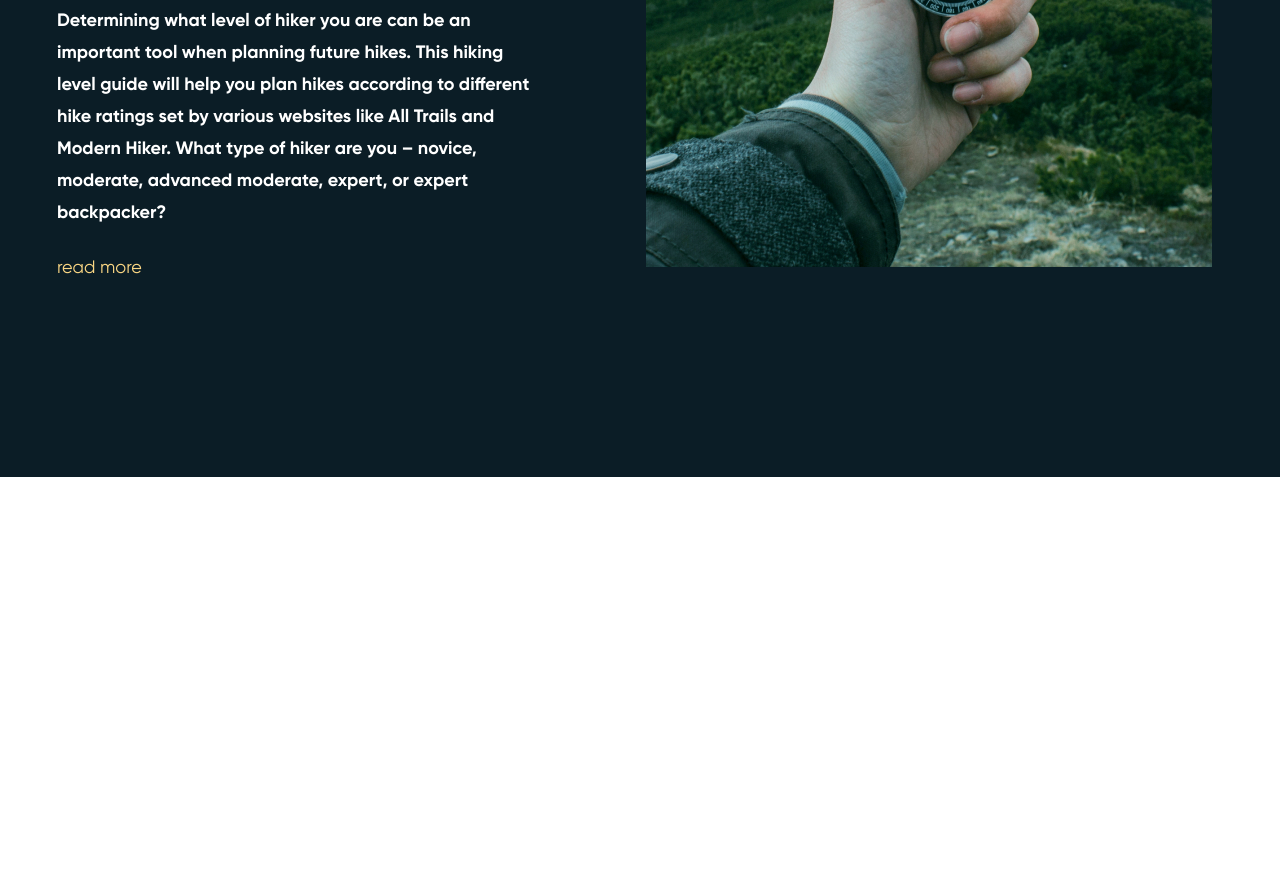
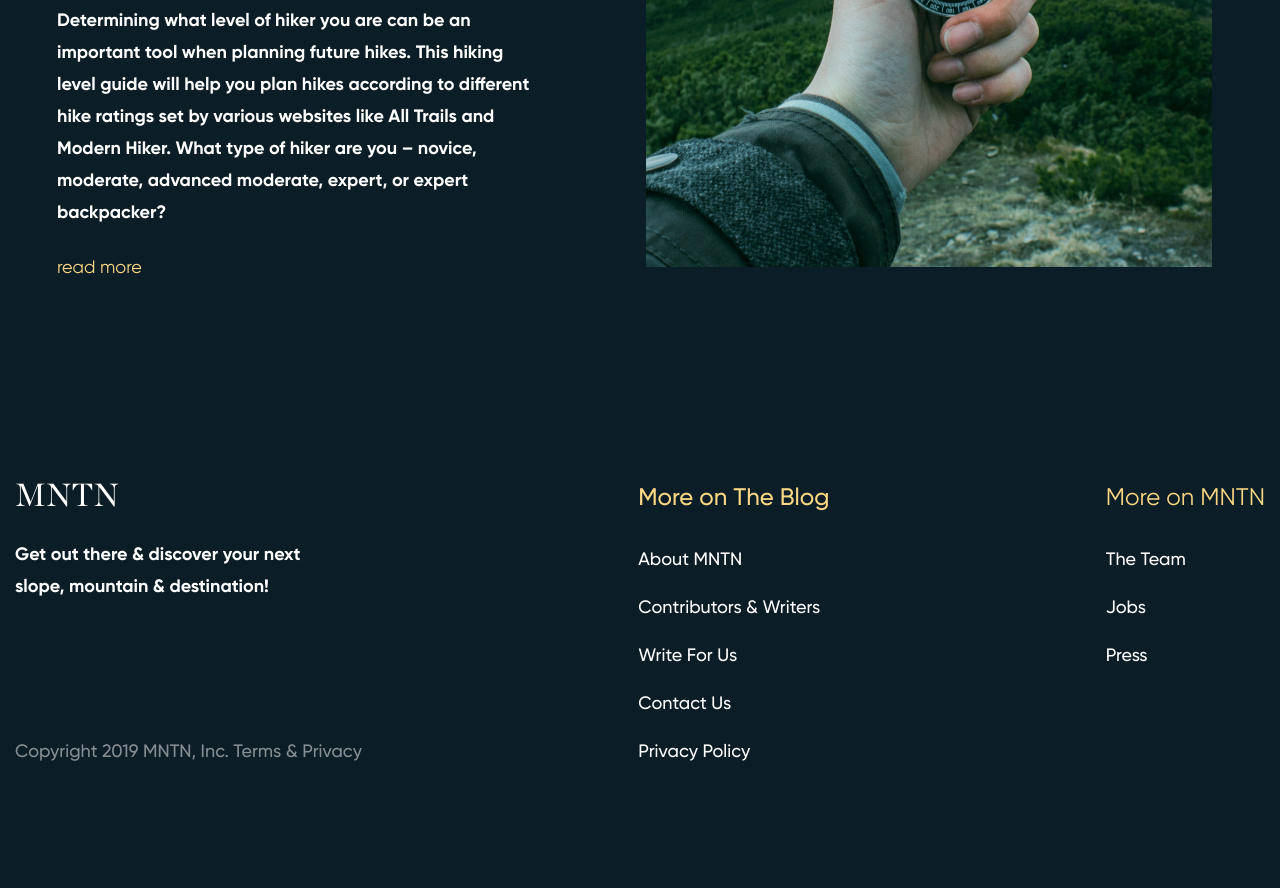
Before and after one commit to aytmamatov/MNTN, a plain HTML site: page index.html in a window 1280 px wide. Shown: the part 3077-3965 px from the top of the page. Before the commit the page ends 3554 px from the top, so only its background shows below. Drawn offline with nearby package versions, Linux system fonts and the light colour scheme; files that its build step writes are made by us from their sources.

Commit message:
Added footer.

```diff
--- a/index.html
+++ b/index.html
@@ -12,7 +12,7 @@
       <header class="header">
         <div class="container header--bg">
           <div class="header__top container--flex">
-            <div class="header__logo">MNTN</div>
+            <div class="base-logo">MNTN</div>
             <div class="header__nav">
               <a href="#" class="header__link header__text">Equipment</a>
               <a href="#" class="header__link header__text">About us</a>
@@ -124,6 +124,32 @@
           </div>
         </div>
       </section>
+
+      <footer class="footer">
+        <div class="footer__wrap">
+          <div class="footer__inner">
+            <div class="footer__info">
+              <p class="base-logo">MNTN</p>
+              <span class="footer__text">Get out there & discover your next slope, mountain & destination!</span>
+            </div>
+            <p class="footer__right">Copyright 2019 MNTN, Inc. Terms & Privacy</p>
+          </div>
+          <nav class="footer__nav">
+            <a href="#" class="footer__link footer__link--main">More on The Blog</a>
+            <a href="#" class="footer__link">About MNTN</a>
+            <a href="#" class="footer__link">Contributors & Writers</a>
+            <a href="#" class="footer__link">Write For Us</a>
+            <a href="#" class="footer__link">Contact Us</a>
+            <a href="#" class="footer__link">Privacy Policy</a>
+          </nav>
+          <nav class="footer__nav">
+            <a href="#" class="footer__link--main">More on MNTN</a>
+            <a href="#" class="footer__link">The Team</a>
+            <a href="#" class="footer__link">Jobs</a>
+            <a href="#" class="footer__link">Press</a>
+          </nav>
+        </div>
+      </footer>
     </div>
   </body>
 </html>
--- a/sass/base/_index.sass
+++ b/sass/base/_index.sass
@@ -9,3 +9,11 @@ body
     display: flex
     justify-content: space-between
     align-items: center
+
+.base
+  &-logo
+    font-family: var(--font-chronicle)
+    font-size: 32px
+    line-height: 1.2
+    letter-spacing: 0.01em
+    text-transform: capitalize
--- a/sass/base/_vars.sass
+++ b/sass/base/_vars.sass
@@ -10,3 +10,4 @@
   --lg-width: 960px
   --xl-width: 1140px
   --xxl-width: 1320px
+  --xxl-section-size: 1462px
--- a/sass/components/_card.sass
+++ b/sass/components/_card.sass
@@ -3,7 +3,7 @@
   padding: 200px 0
   margin-top: -260px
 
-  &:before
+  &::before
     content: ''
     position: absolute
     top: 0
@@ -17,7 +17,7 @@
 
 .card
   position: relative
-  max-width: 1462px
+  max-width: var(--xxl-section-size)
   margin: 0 auto
   display: flex
   justify-content: center
--- /dev/null
+++ b/sass/components/_footer.sass
@@ -0,0 +1,47 @@
+.footer
+  padding: 0 15px
+  padding-bottom: 120px
+  background: var(--dark-jungle-green)
+
+  &__wrap
+    max-width: var(--xxl-section-size)
+    margin: 0 auto
+    display: flex
+    justify-content: space-between
+    flex-wrap: wrap
+    color: var(--light)
+    line-height: 1.78
+
+  &__inner
+    display: flex
+    flex-direction: column
+    justify-content: space-between
+
+  &__nav
+    display: flex
+    flex-direction: column
+
+  &__text
+    display: inline-block
+    max-width: 303px
+    margin-top: 24px
+    font-weight: bold
+    font-size: 18px
+
+  &__right
+    font-weight: 500
+    font-size: 18px
+    opacity: 0.5
+
+  &__link
+    font-weight: 500
+    font-size: 18px
+    color: var(--light)
+    margin-bottom: 16px
+    &:last-child
+      margin-bottom: 0
+
+    &--main
+      font-size: 24px
+      color: var(--accent)
+      margin-bottom: 24px
--- a/sass/components/_header.sass
+++ b/sass/components/_header.sass
@@ -27,13 +27,6 @@
     font-size: 18px
     line-height: 1.2
     color: var(--light)
-
-  &__logo
-    font-family: var(--font-chronicle)
-    font-size: 32px
-    line-height: 1.2
-    letter-spacing: 0.01em
-    text-transform: capitalize
 
   &__nav
     display: flex
--- a/sass/style.sass
+++ b/sass/style.sass
@@ -3,5 +3,6 @@
 @import './base/reset'
 @import './base/index'
 @import './components/header'
-@import './components/_card'
+@import './components/card'
+@import './components/footer'
 @import './media/mediaqueries'
```
Also changed, not shown: sass/base/_reset.sass (line endings or trailing spaces).
